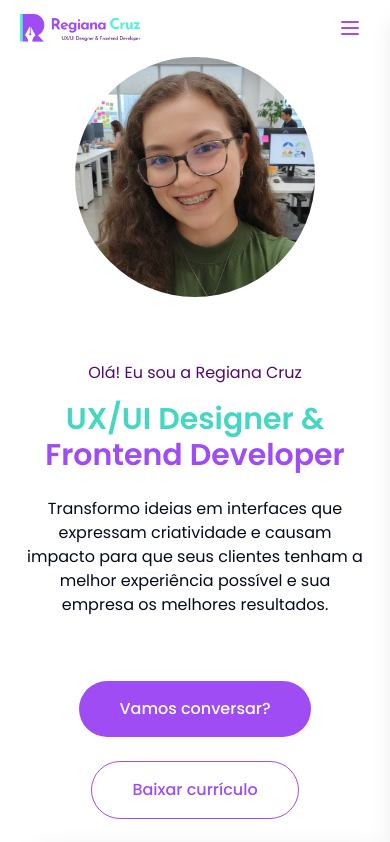
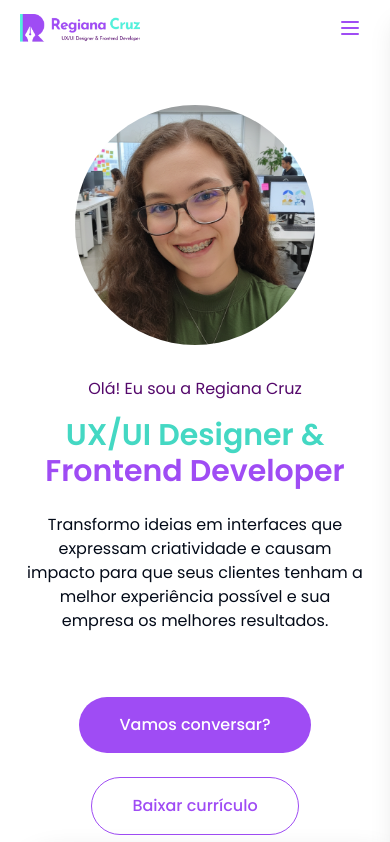
Before and after one commit to RegianaBarbosa/portfolio-regiana-cruz, a React (Vite) app: page /projeto/1 in a window 390 px wide. Shown: the top 842 px of the page. Built offline with nearby package versions, Linux system fonts and the light colour scheme.

Commit message:
feat: adjust layout spacing in Hero component for improved visual balance

```diff
--- a/src/sections/Hero.tsx
+++ b/src/sections/Hero.tsx
@@ -11,7 +11,7 @@ export const Hero = ({ id }: HeroProps) => {
       id={id}
       className="w-full flex items-center justify-center min-h-screen scroll-mt-16"
     >
-      <div className="flex flex-col-reverse lg:flex-row w-full items-center justify-between px-6 md:px-16 lg:px-40 gap-16 lg:gap-0">
+      <div className="flex flex-col-reverse lg:flex-row w-full items-center justify-between px-6 md:px-16 lg:px-40 gap-8 lg:gap-0">
         {/* Texto */}
         <div className="flex flex-col w-full lg:w-1/2 items-center text-center lg:items-start lg:text-left">
           <h4 className="text-h-5 color-primary-dark">
@@ -50,7 +50,7 @@ export const Hero = ({ id }: HeroProps) => {
         </div>
 
         {/* Imagem */}
-        <div className="flex w-full lg:w-1/2 justify-center items-center mt-8 lg:mt-0">
+        <div className="flex w-full lg:w-1/2 justify-center items-center mt-24 lg:mt-0">
           <img
             src={profile}
             alt="Foto de Regiana Cruz"
```
